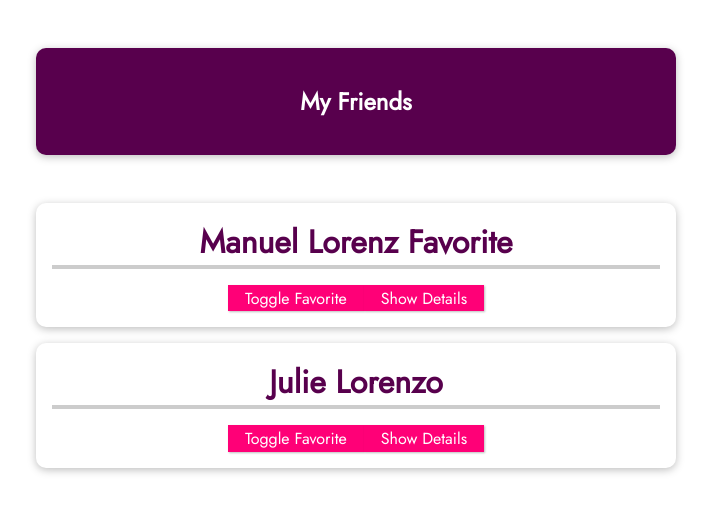
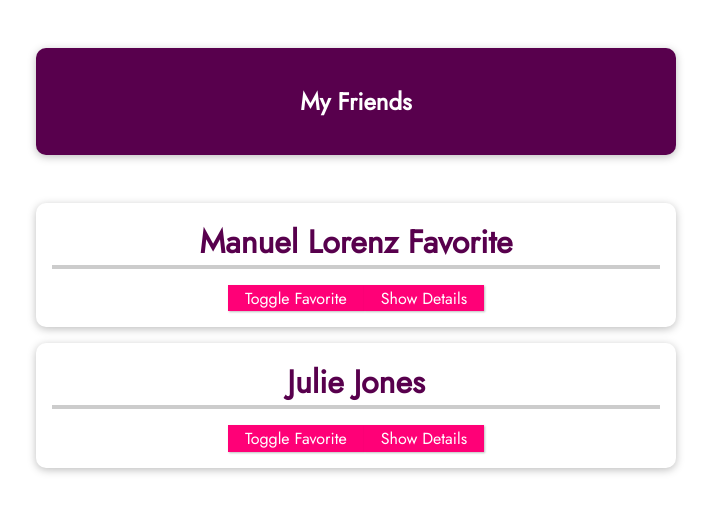
Before and after one commit to s-moe/new-vue-project, a Vue app: page / in a window 1280 px wide. Shown: the top 512 px of the page, without its empty margins (284-995 px from the left). Built offline with nearby package versions, Linux system fonts and the light colour scheme.

Commit message:
minor changes to Julie

```diff
--- a/src/App.vue
+++ b/src/App.vue
@@ -30,7 +30,7 @@ export default {
         },
         {
           id: "julie",
-          name: "Julie Lorenzo",
+          name: "Julie Jones",
           phone: "012344",
           email: "julie@localhost.com",
           isFavorite: false,
```
